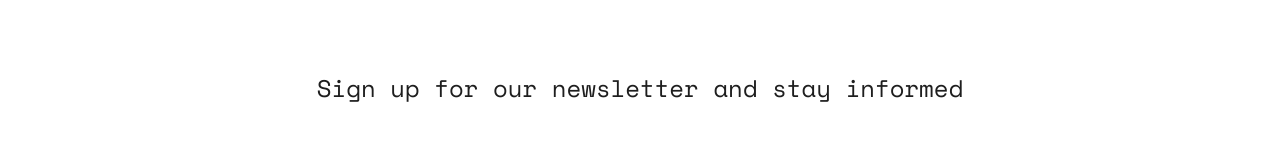
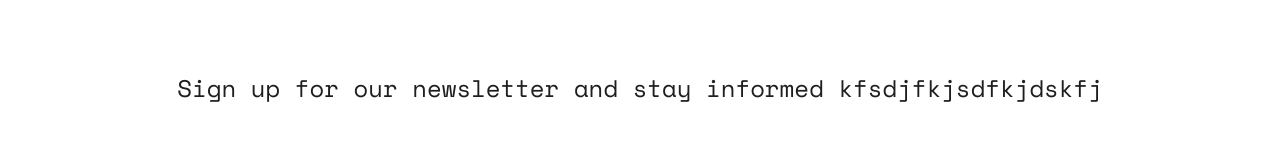
Before and after one commit to se4astien/BrightLight-react, a React (Create React App) app: page / in a window 1280 px wide. Shown: the part 4439-4599 px from the top of the page. Built offline with nearby package versions, Linux system fonts and the light colour scheme.

Commit message:
update optim

```diff
--- a/src/Newsletter.js
+++ b/src/Newsletter.js
@@ -3,7 +3,9 @@ import React from "react";
 const Newsletter = () => {
   return (
     <section className="newsletter">
-      <span>Sign up for our newsletter and stay informed</span>
+      <span>
+        Sign up for our newsletter and stay informed kfsdjfkjsdfkjdskfj
+      </span>
       <form>
         <input
           type="email"
```
